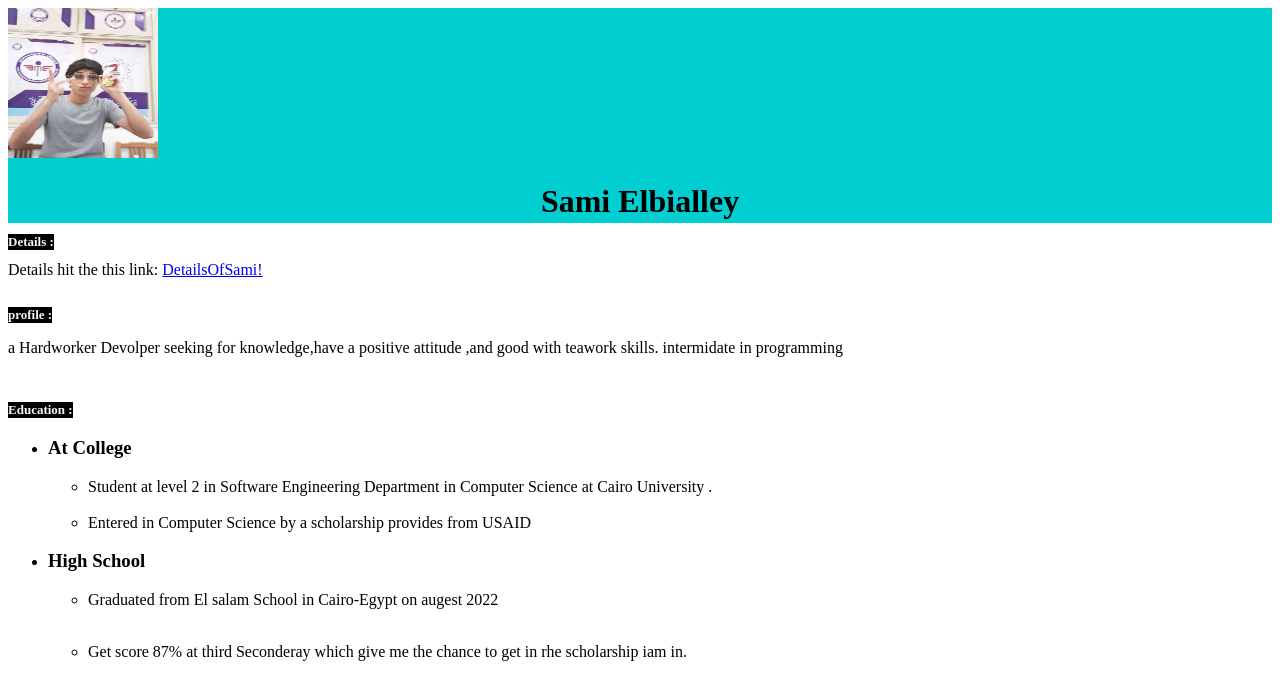
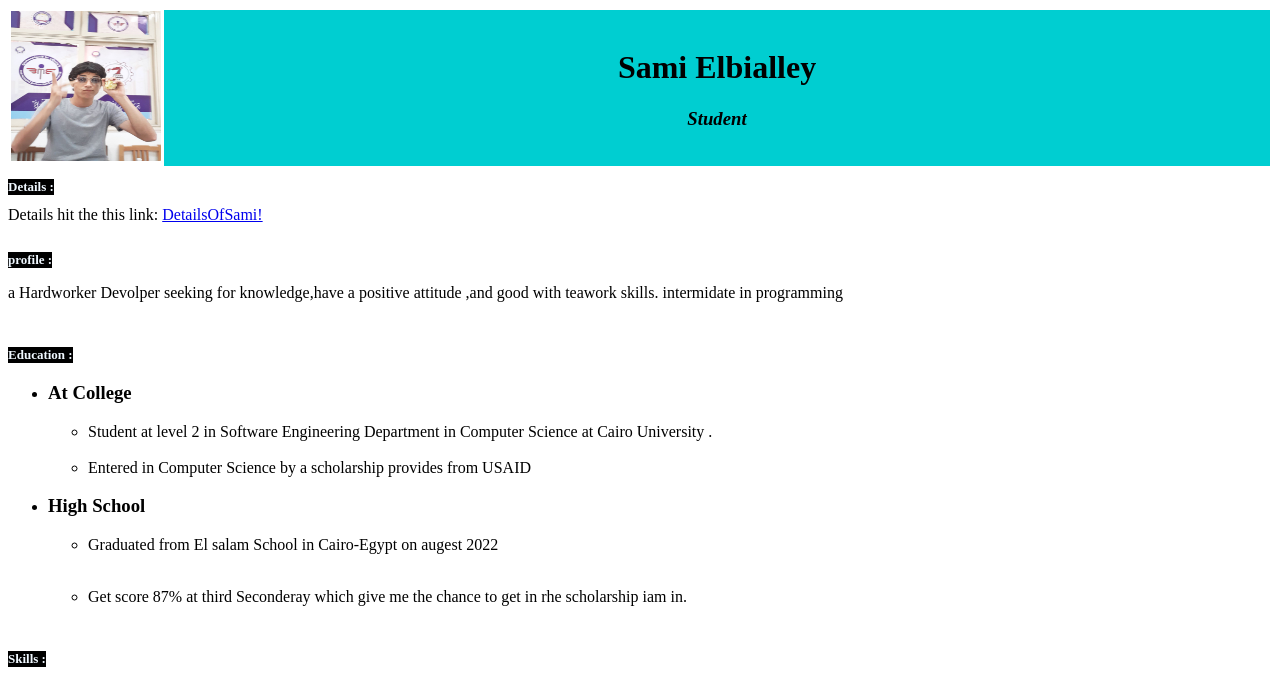
Before and after one commit to SamiElbialley2004/Capstone-Project-1, a plain HTML site: page index.html in a window 1280 px wide. Shown: the top 685 px of the page. Drawn offline with Linux system fonts and the light colour scheme.

Commit message:
Add files via upload

```diff
--- a/index.html
+++ b/index.html
@@ -6,10 +6,20 @@
     <title>MY Resume</title>
 </head>
 <body>
-<div style="background-color:darkturquoise; height: 215px ; ">
-    <img src="./images/sam.jpg" alt=sam height="150" width="150  " style="align-items: center;">
-    <h1 style="border-top: px; text-align: center;" ;">Sami Elbialley</h1>
-                                               </div>
+<div >
+    <table>
+        <tr>
+        <td>    <img src="./images/sam.jpg" alt=sam height="150" width="150  " style="align-items: center;">
+        </td>
+
+    <td style="background-color:darkturquoise; height: 140px;  width: 1500px" >
+    <h1 style="border-top: px; text-align: center";>Sami Elbialley</h1>
+    <h3 style="text-align: center;"><em > Student </em></h3>
+
+</td>
+
+</tr>
+</table>                                   </div>
 <div class="Details">
 <h2 style="background-color: black; font-size:small ; color: aliceblue; width: fit-content;" >Details :</h2>
 Details hit the this link:
```
